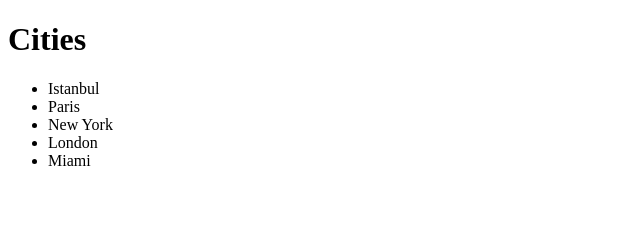
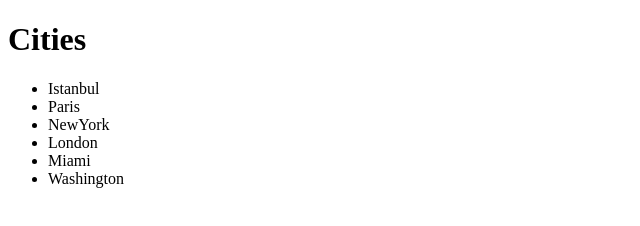
Before and after one commit to dilekuslu/myFirstRepo, a plain HTML site: page index.html in a window 1280 px wide. Shown: the whole page, without its empty margins (0-640 px from the left). Drawn offline with Linux system fonts and the light colour scheme.

Commit message:
Added Washington

```diff
--- a/index.html
+++ b/index.html
@@ -10,9 +10,10 @@
     <ul>
         <li>Istanbul</li>
         <li>Paris</li>
-        <li>New York</li>
+        <li>NewYork</li>
         <li>London</li>
         <li>Miami</li>
+        <li>Washington</li>
     </ul>
 </body>
 </html>
```
